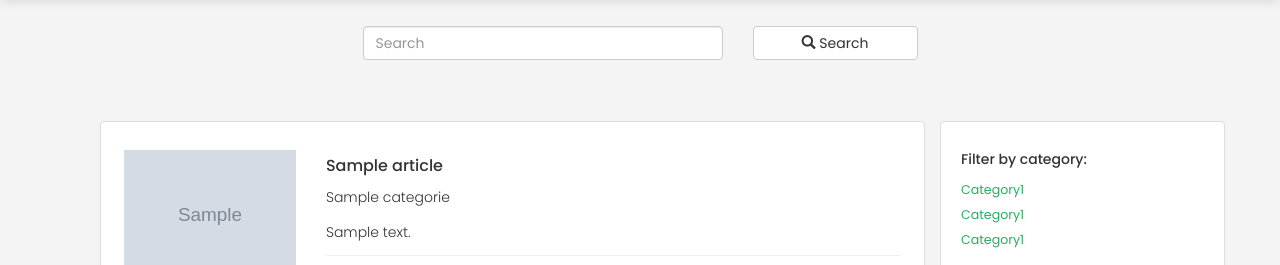
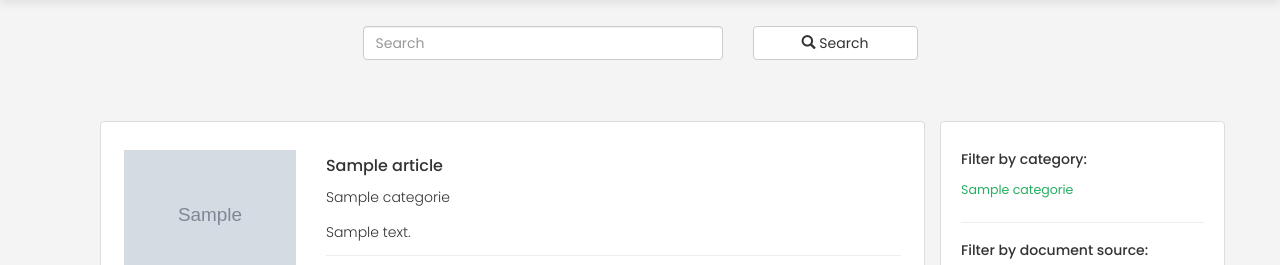
Before and after one commit to Fcmam5/sdh_foundation, a Django app: page /articles/ in a window 1280 px wide. Shown: the part 54-319 px from the top of the page. Run offline with Django 3.2, Linux system fonts and the light colour scheme; tables that the repository leaves empty hold one stand-in row (values such as "Sample post"); grey boxes marked "Sample" are stand-in pictures; parts of the project's set-up code (start-up, migrations or seed data) failed here and were passed over; some libraries are stand-ins or nearby versions.

Commit message:
send categories to frontend

```diff
--- a/articles/views.py
+++ b/articles/views.py
@@ -104,6 +104,8 @@ def post_delete(request, id):
 def post_search(request):
     form = SearchForm()
     events = Event.objects.all().order_by('-id')
+    categories = Categorie.objects.all().order_by('-id')
+
     if 'query' in request.GET:
         form = SearchForm(request.GET)
 
@@ -128,10 +130,13 @@ def post_search(request):
         queryset = paginator.page(1)
     except EmptyPage:
         queryset = paginator.page(paginator.num_pages)
-    return render(request,
-                  'articles/articles_search.html',
-                  {'form': form,
-                   'cd': cd,
-                   'paginator': queryset,
-                    'events' : events,
-                   'total_results': total_results})
+
+    context = {
+        'form': form,
+        'cd': cd,
+        'paginator': queryset,
+        'events' : events,
+        'categories' : categories,
+        'total_results': total_results}
+
+    return render(request, 'articles/articles_search.html', context)
--- a/templates/articles/articles_base.html
+++ b/templates/articles/articles_base.html
@@ -1,4 +1,5 @@
-{% extends 'base.html' %} {% block content %}
+{% extends 'base.html' %}
+{% block content %}
 {% load i18n %}
 
 <main class="padding-top container">
@@ -19,9 +20,11 @@
       <div class="conatainer">
         <h4 class="h5">{% trans 'Filter by category:' %}</h4>
         <ul class="list-unstyled">
-          <li><a href="#">Category1</a></li>
-          <li><a href="#">Category1</a></li>
-          <li><a href="#">Category1</a></li>
+          {% for cat in categories %}
+            <li>
+              <a href="">{{ cat }}</a>
+            </li>
+          {% endfor %}
         </ul>
         <hr>
         <h4 class="h5">{% trans 'Filter by document source:' %}</h4>
```
Also changed, not shown: 7 other files.
